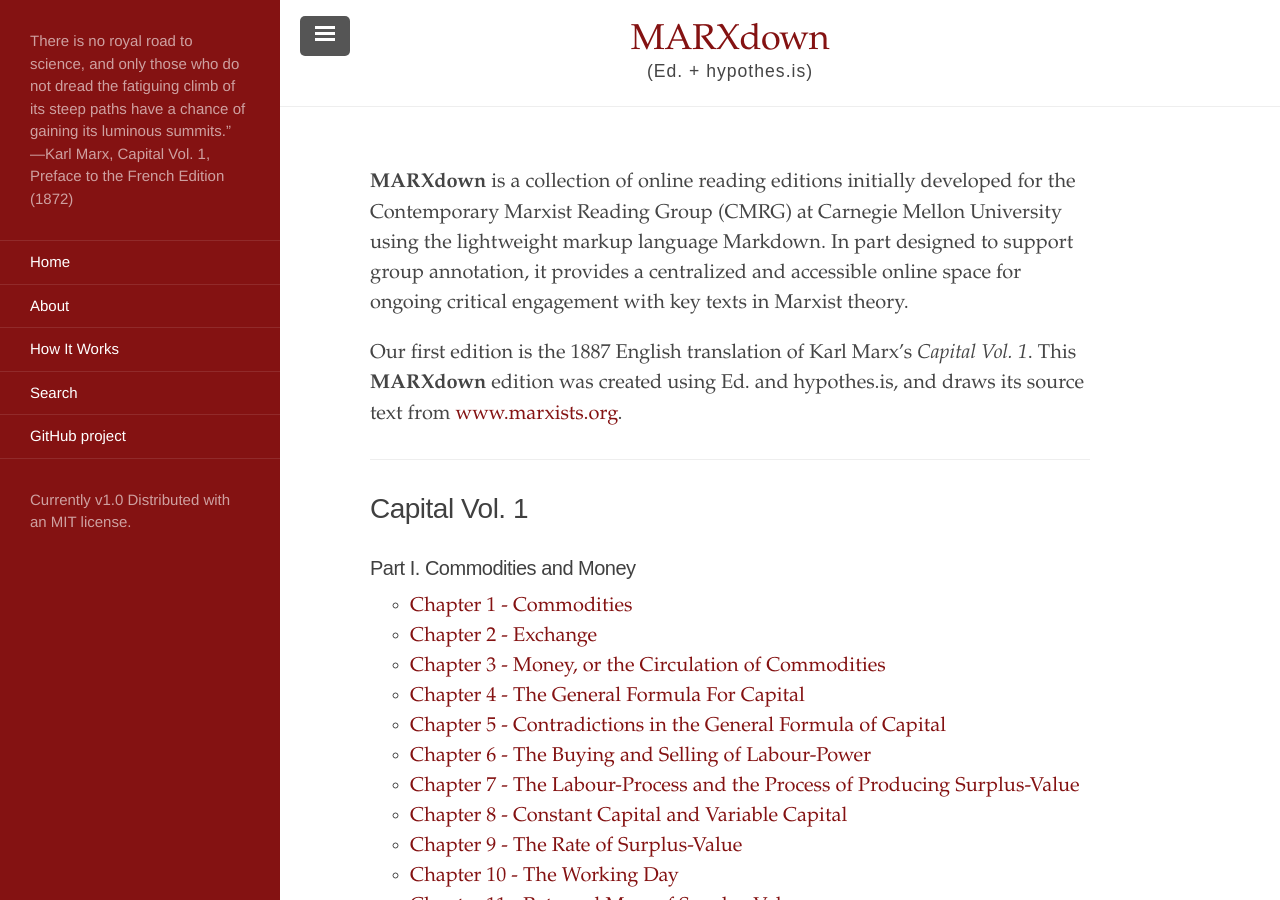
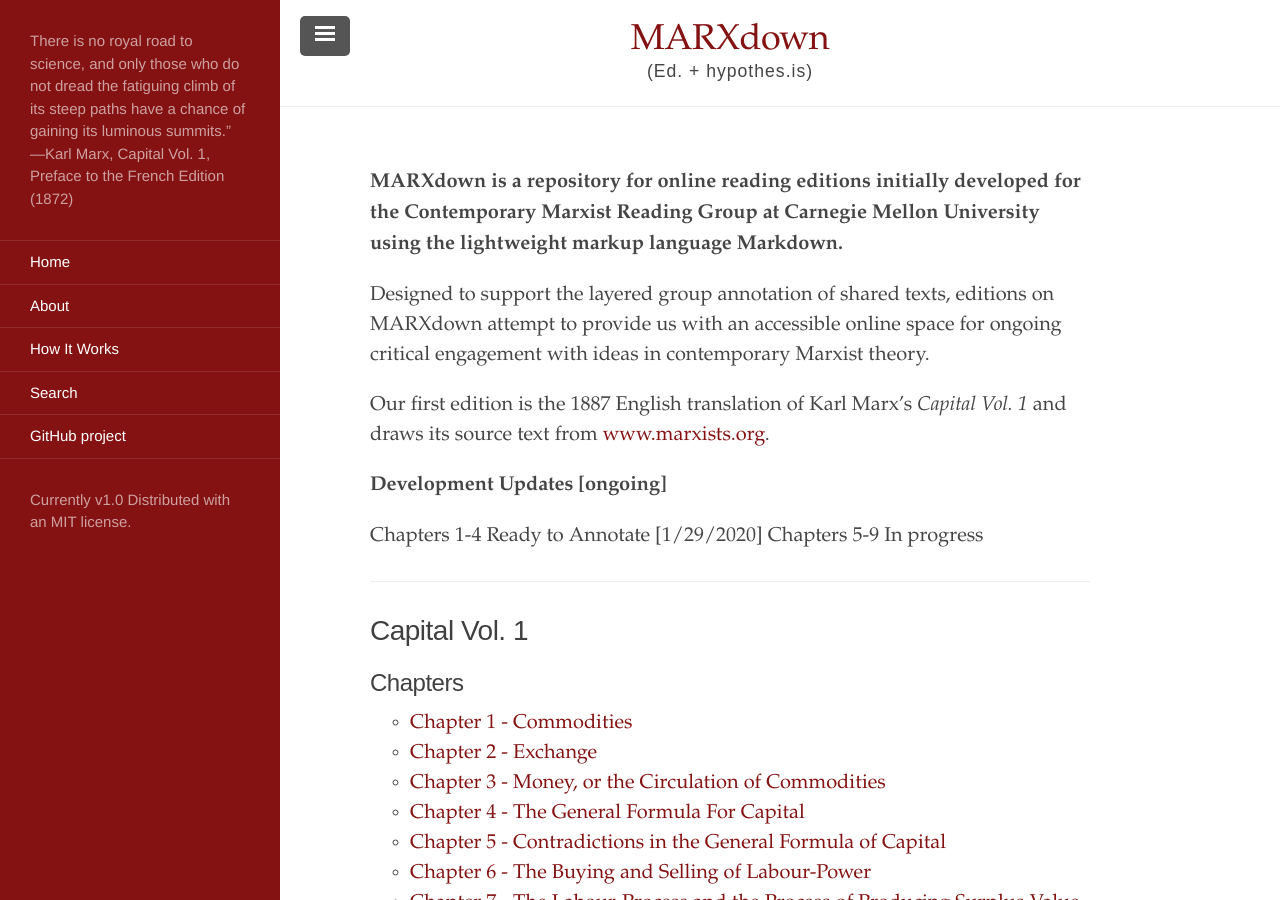
Before and after one commit to MARXdown/MARXdown.github.io, a Jekyll site: the page built from index.md, in a window 1280 px wide and 900 px high. Built offline with Jekyll 4.4.1, drawn with Linux system fonts in a browser that asks for light colours; a script that is not in the unit is left out.

Commit message:
more copy

```diff
--- a/index.md
+++ b/index.md
@@ -3,16 +3,24 @@
 title: "MARXdown"
 ---
 
-**MARXdown** is a collection of online reading editions initially developed for the Contemporary Marxist Reading Group (CMRG) at Carnegie Mellon University using the lightweight markup language Markdown. In part designed to support group annotation, it provides a centralized and accessible online space for ongoing critical engagement with key texts in Marxist theory.
+**MARXdown is a repository for online reading editions initially developed for the Contemporary Marxist Reading Group at Carnegie Mellon University using the lightweight markup language Markdown.**
 
- Our first edition is the 1887 English translation of Karl Marx’s *Capital Vol. 1*. This **MARXdown** edition was created using Ed. and hypothes.is, and draws its source text from [www.marxists.org](https://www.marxists.org/archive/marx/works/download/pdf/Capital-Volume-I.pdf).
+Designed to support the layered group annotation of shared texts, editions on MARXdown attempt to provide us with an accessible online space for ongoing critical engagement with ideas in contemporary Marxist theory.
+
+ Our first edition is the 1887 English translation of Karl Marx’s *Capital Vol. 1* and draws its source text from [www.marxists.org](https://www.marxists.org/archive/marx/works/download/pdf/Capital-Volume-I.pdf).
+
+ **Development Updates [ongoing]**
+
+ Chapters 1-4 Ready to Annotate [1/29/2020]
+ Chapters 5-9 In progress
 
 <hr>
 <div class="toc">
   <h1>Capital Vol. 1</h1>
-  <h3>Part I. Commodities and Money</h3>
+  <h2>Chapters</h2>
   <ul class="texts">
   {% for item in site.texts %}
+
     <li class="text-title">
       <a href="{{ site.baseurl }}{{ item.url }}">
         {{ item.title }}
```
Also changed, not shown: about.md (+1 -3 lines).
